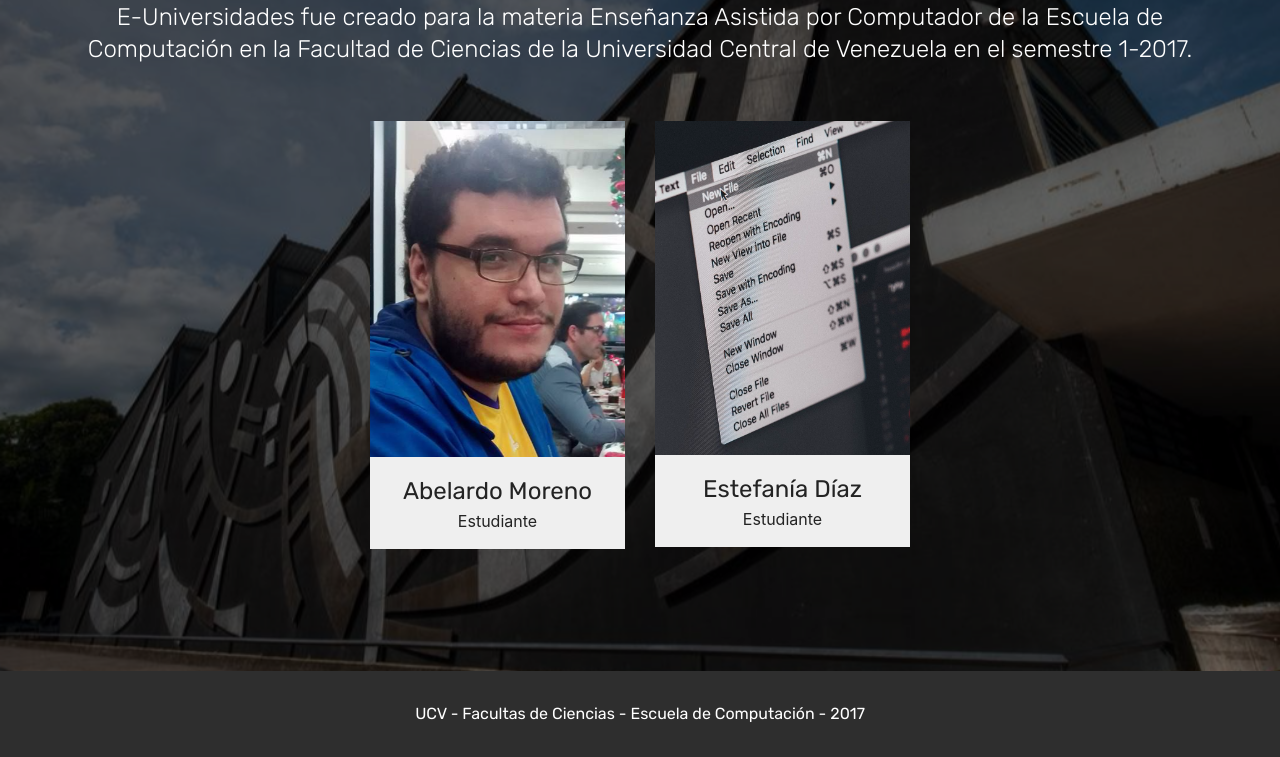
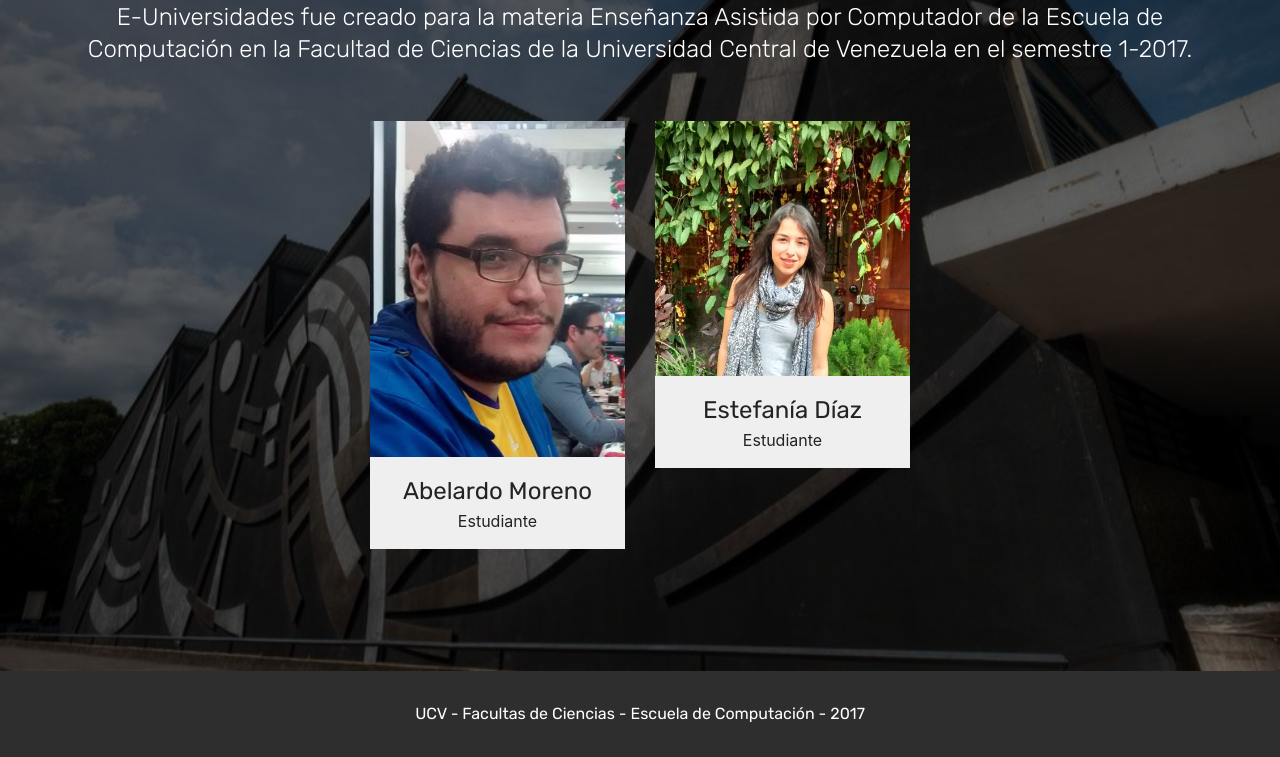
Before and after one commit to euniversidades/a, a plain HTML site: page nosotros.html in a window 1280 px wide. Shown: the part 181-938 px from the top of the page. Drawn offline with Linux system fonts and the light colour scheme.

Commit message:
Update nosotros.html

```diff
--- a/nosotros.html
+++ b/nosotros.html
@@ -101,7 +101,7 @@
                 </div>
             </div><div class="team-item col-lg-3 col-md-6">
                 <div class="item-image">
-                    <img src="assets/images/mbr-1-1618x1080.jpg" alt="" title="">
+                    <img src="assets/images/descarga.png" alt="" title="">
                 </div>
                 <div class="item-caption py-3">
                     <div class="item-name px-2">
```
